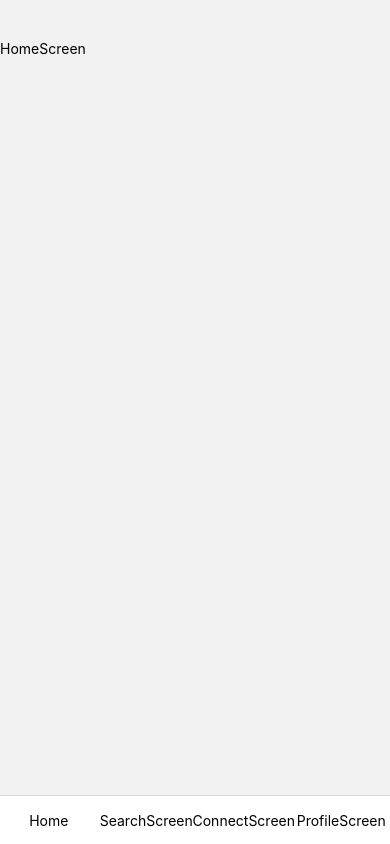
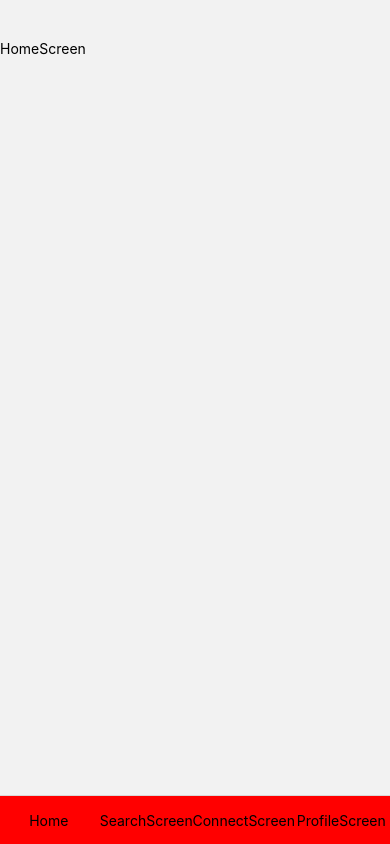
Before and after one commit to olatunjiemanuel/PinterestClone, a React Native app: screen / in a window 390 px wide. Built offline with nearby package versions, Linux system fonts and the light colour scheme.

Commit message:
modifying navigation buttons

```diff
--- a/PinterestClone.js
+++ b/PinterestClone.js
@@ -17,20 +17,20 @@ export default function App() {
       <Tab.Navigator
         screenOptions={{
           tabBarShowLabel: false,
-          //   tabBarStyle: [
-          //     {
-          //       display: "flex",
-          //       backgroundColor: "#fff",
-          //       position: "absolute",
-          //       bottom: 20,
-          //       height: 65,
-          //       width: 352,
-          //       marginHorizontal: 18,
-          //       borderRadius: 69,
-          //       marginBottom: 40,
-          //     },
-          //     null,
-          //   ],
+          tabBarStyle: [
+            {
+              display: "flex",
+              backgroundColor: "red",
+              position: "absolute",
+              //   bottom: 20,
+              //   height: 65,
+              //   width: 352,
+              //   marginHorizontal: 18,
+              //   borderRadius: 69,
+              //   marginBottom: 40,
+            },
+            null,
+          ],
           tabBarActiveTintColor: "red",
           tabBarInActiveTintColor: "gray",
           header: () => null,
```
